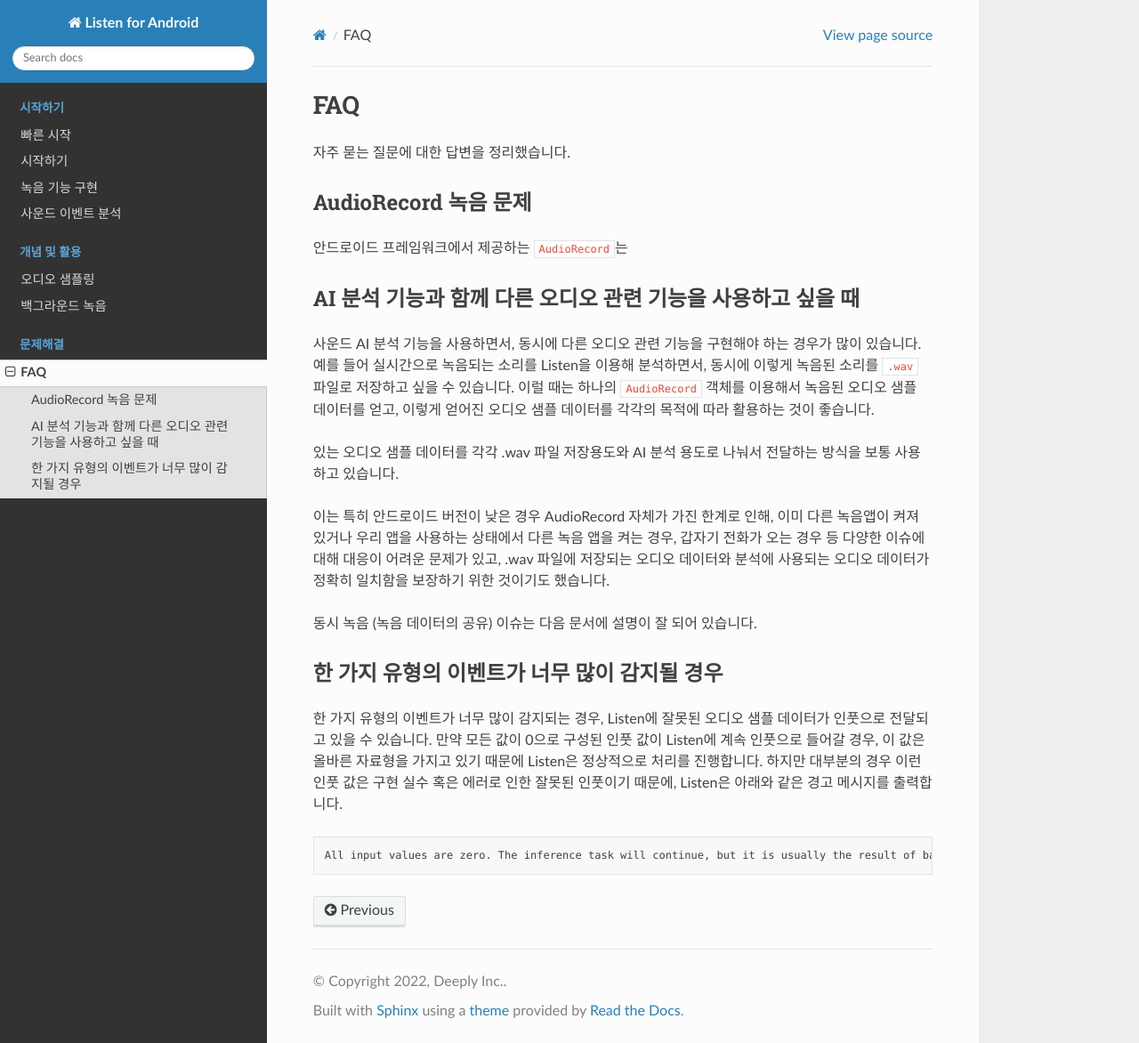
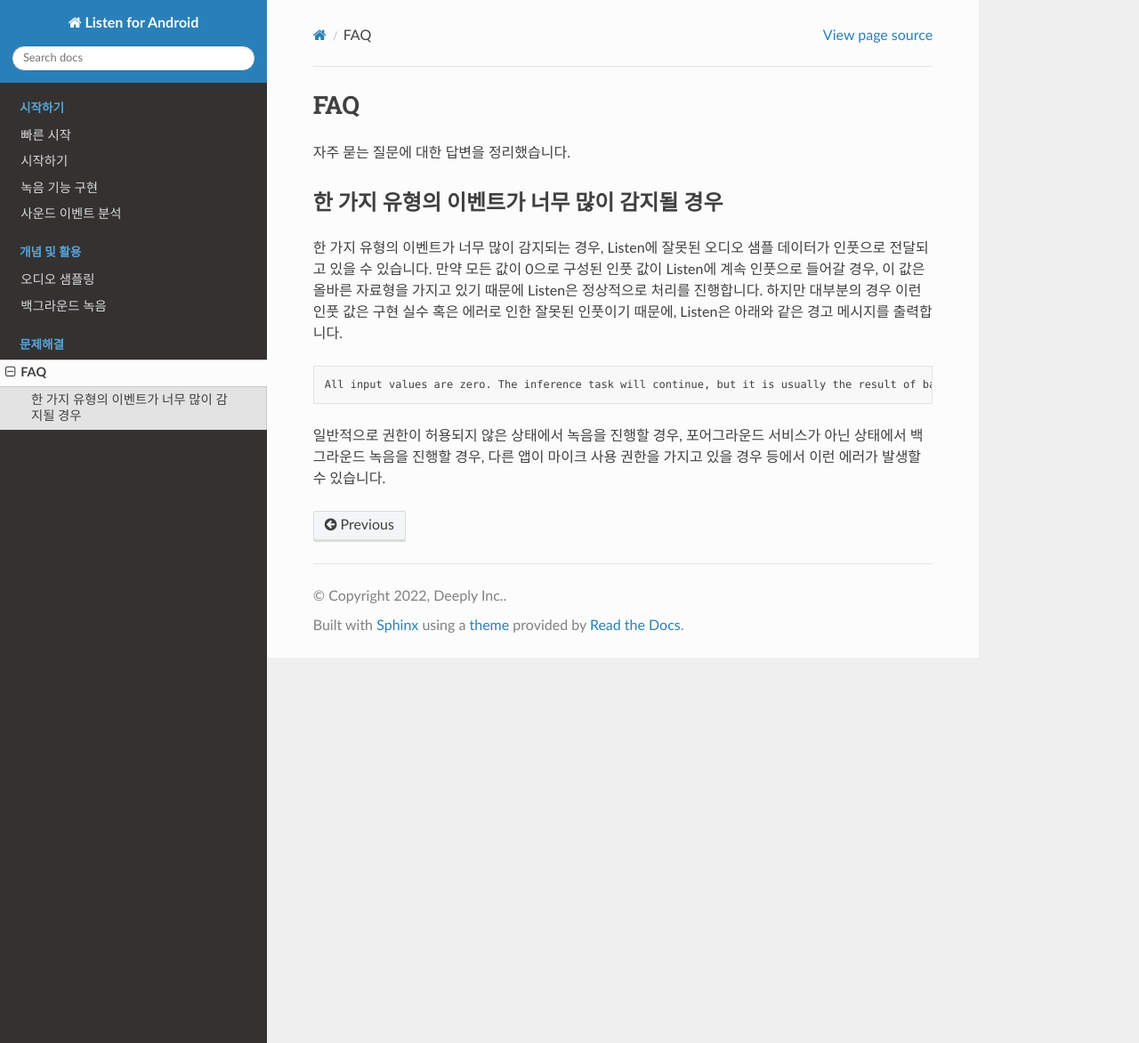
Before and after one commit to deeplyinc/listen-sdk-android-docs-ko, a Sphinx documentation site: the page built from docs/contents/trouble-shooting/faq.md, in a window 1280 px wide and 1172 px high. Shown: the whole window at 89% size. Built offline with Sphinx 7.4.7 and the Read the Docs theme 2.0.0, drawn with Linux system fonts in a browser that asks for light colours.

Commit message:
docs: update FAQ

````diff
--- a/docs/contents/trouble-shooting/faq.md
+++ b/docs/contents/trouble-shooting/faq.md
@@ -1,28 +1,6 @@
 # FAQ
 
 자주 묻는 질문에 대한 답변을 정리했습니다.
-
-
-## AudioRecord 녹음 문제
-
-안드로이드 프레임워크에서 제공하는 `AudioRecord`는
-
-
-## AI 분석 기능과 함께 다른 오디오 관련 기능을 사용하고 싶을 때
-
-사운드 AI 분석 기능을 사용하면서, 동시에 다른 오디오 관련 기능을 구현해야 하는 경우가 많이 있습니다.
-예를 들어 실시간으로 녹음되는 소리를 Listen을 이용해 분석하면서, 동시에 이렇게 녹음된 소리를 `.wav` 파일로 저장하고 싶을 수 있습니다.
-이럴 때는 하나의 `AudioRecord` 객체를 이용해서 녹음된 오디오 샘플 데이터를 얻고, 이렇게 얻어진 오디오 샘플 데이터를 각각의 목적에 따라 활용하는 것이 좋습니다.
-
-
-있는 오디오 샘플 데이터를 각각 .wav 파일 저장용도와 AI 분석 용도로 나눠서 전달하는 방식을 보통 사용하고 있습니다.
-
-이는 특히 안드로이드 버전이 낮은 경우 AudioRecord 자체가 가진 한계로 인해, 이미 다른 녹음앱이 켜져 있거나 우리 앱을
-사용하는 상태에서 다른 녹음 앱을 켜는 경우, 갑자기 전화가 오는 경우 등 다양한 이슈에 대해 대응이 어려운 문제가 있고,
-.wav 파일에 저장되는 오디오 데이터와 분석에 사용되는 오디오 데이터가 정확히 일치함을 보장하기 위한 것이기도
-했습니다.
-
-동시 녹음 (녹음 데이터의 공유) 이슈는 다음 문서에 설명이 잘 되어 있습니다.
 
 
 
@@ -35,3 +13,5 @@
 ```text
 All input values are zero. The inference task will continue, but it is usually the result of bad recording.
 ```
+
+일반적으로 권한이 허용되지 않은 상태에서 녹음을 진행할 경우, 포어그라운드 서비스가 아닌 상태에서 백그라운드 녹음을 진행할 경우, 다른 앱이 마이크 사용 권한을 가지고 있을 경우 등에서 이런 에러가 발생할 수 있습니다.
````
